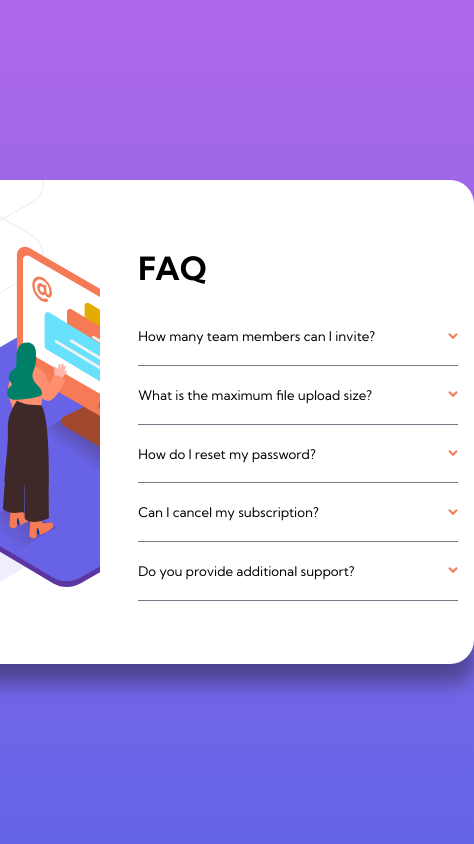
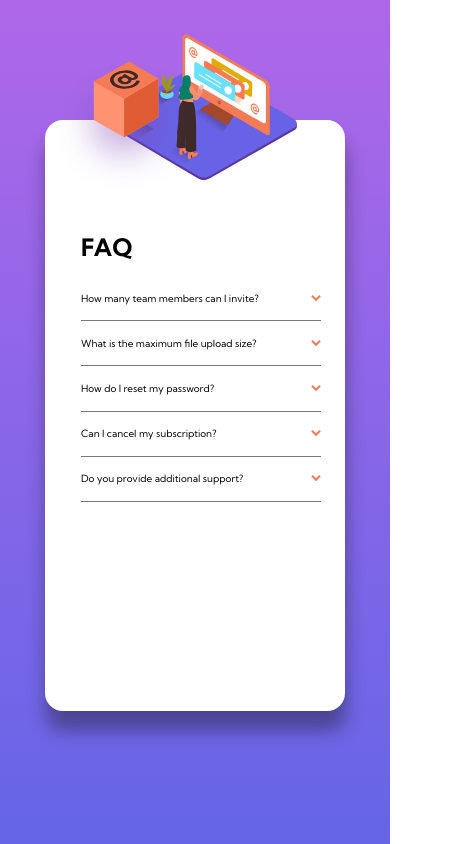
Before and after one commit to DanishOnGit/accordion-card-challenge, a plain HTML site: page index.html in a window 390 px wide. Shown: the whole page, 474 px wide, since content can reach past the window. Drawn offline with Linux system fonts and the light colour scheme.

Commit message:
style: media queries

```diff
--- a/style.css
+++ b/style.css
@@ -31,12 +31,7 @@ body {
     height: 30.3rem;
     width: 54.6rem;
     border-radius: 1.5rem;
-    /* position: absolute;
-    top: 50%;
-    left: 50%;
-    transform: translate(-47.6%,-43%); */
-    /* -webkit-box-shadow: 1px 20px 18px 0px rgba(51, 50, 50, 0.39); */
-    /* -moz-box-shadow: 1px 20px 18px 0px rgba(51, 50, 50, 0.39); */
+
     box-shadow: 1px 20px 18px 0px rgba(20, 20, 20, 0.39);
     display: flex;
     background-color: white;
@@ -134,3 +129,79 @@ h5{
     margin-bottom: 1rem;
     font-size: 0.8rem;
 }
+
+@media (max-width:460px){
+    html{
+        font-size: 12px;
+
+    }
+    .main{
+        margin: auto;
+        height: 20rem;
+        width: 30rem;
+        height: 70vh;
+
+    }
+    .pattern{
+        display: none;
+    }
+    .woman-div{
+        overflow: visible;
+        /* bottom:8rem; */
+    }
+    .woman{
+        position: absolute;
+        top: -9rem;
+        left: 5rem;
+        width: 20rem;
+    }
+    .box{
+        position: relative;
+        top: -5rem;
+        left: 1rem;
+    }
+    .cardText{
+        margin-top: 5rem;
+        margin-left:-6rem;
+        flex: 2;
+    }
+
+}
+@media (min-width:319px) and (max-width:459px){
+
+    html{
+        font-size: 12px;
+
+    }
+
+    .main{
+       margin-top:10rem;
+        width: 25rem;
+        height: 70vh;
+
+    }
+    .pattern{
+        display: none;
+    }
+    .woman-div{
+        overflow: visible;
+        /* bottom:8rem; */
+    }
+    .woman{
+        position: absolute;
+        top: -7rem;
+        left: 5rem;
+        width: 16rem;
+    }
+    .box{
+        position: relative;
+        top: -5rem;
+        left: 1rem;
+    }
+    .cardText{
+        margin-top: 5rem;
+        margin-left:-8.5rem;
+        flex: 2;
+    }
+
+}
```
